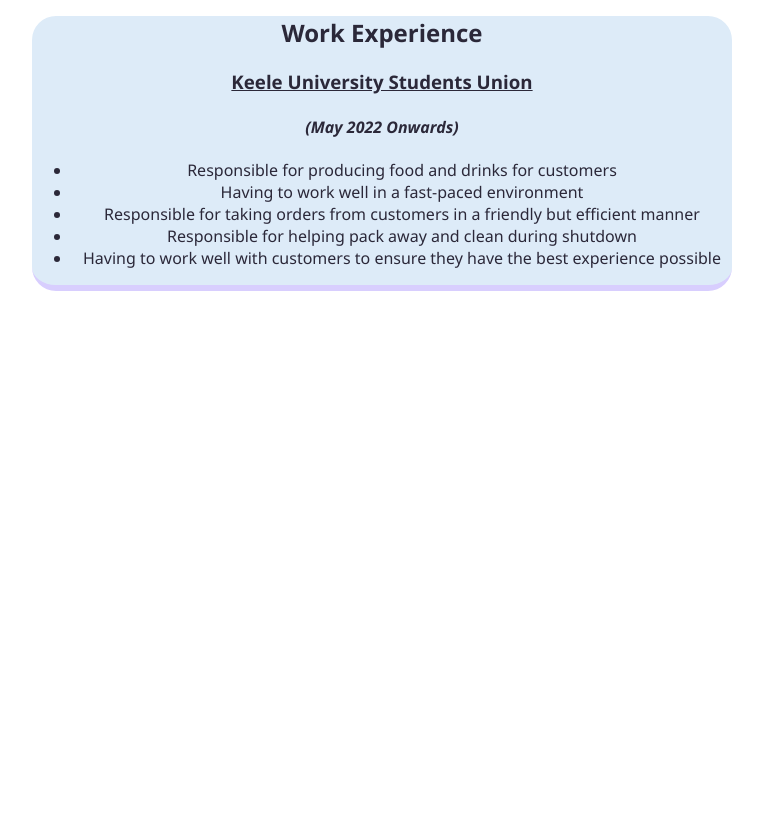
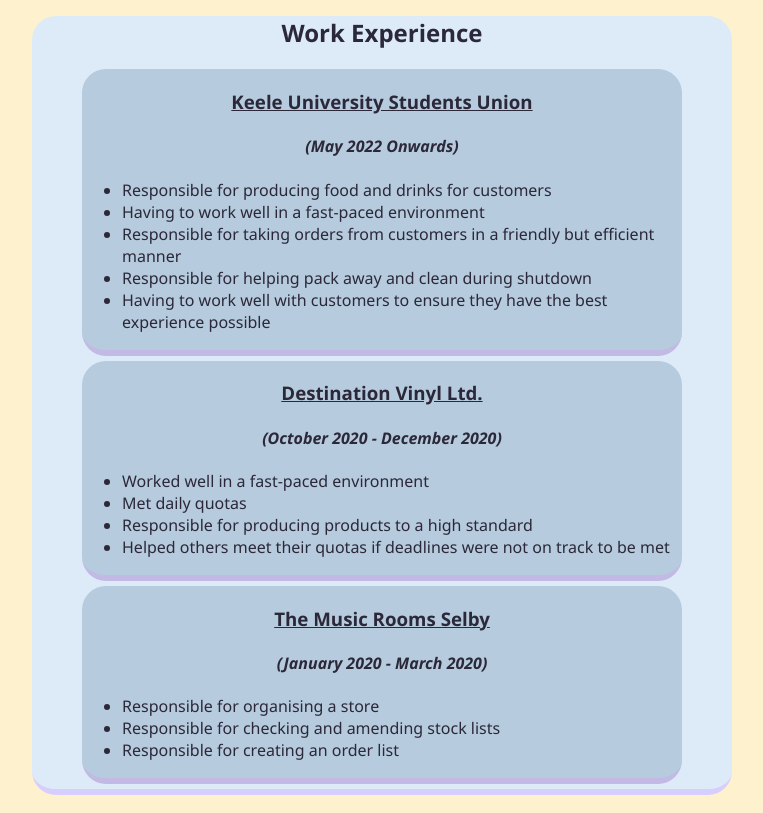
Before and after one commit to aimeetonks02/CSC---20021-Week-2-Assignment, a plain HTML site: page Practical 2/CVpage.html in a window 1280 px wide. Shown: the part 675-1488 px from the top of the page, without its empty margins (258-1021 px from the left). Before the commit the page ends 984 px from the top, so only its background shows below. Drawn offline with Linux system fonts and the light colour scheme.

Commit message:
train update

```diff
--- a/Practical 2/CVpage.html
+++ b/Practical 2/CVpage.html
@@ -44,6 +44,25 @@
                         <li>Having to work well with customers to ensure they have the best experience possible</li>
                     </ul>
                 </div>
+                <div class="destvin">
+                    <h3><u>Destination Vinyl Ltd.</u></h3>
+                    <h4><em>(October 2020 - December 2020)</em></h4>
+                    <ul>
+                        <li>Worked well in a fast-paced environment</li>
+                        <li>Met daily quotas</li>
+                        <li>Responsible for producing products to a high standard</li>
+                        <li>Helped others meet their quotas if deadlines were not on track to be met</li>
+                    </ul>
+                </div>
+                <div class="music">
+                    <h3><u>The Music Rooms Selby</u></h3>
+                    <h4><em>(January 2020 - March 2020)</em></h4>
+                    <ul>
+                        <li>Responsible for organising a store</li>
+                        <li>Responsible for checking and amending stock lists</li>
+                        <li>Responsible for creating an order list</li>
+                    </ul>
+                </div>
             </div>
 
         </body>
--- a/Practical 2/cv.css
+++ b/Practical 2/cv.css
@@ -2,6 +2,11 @@ body {
     padding: 10px;
     text-align: center;
     font-family: 'Segoe UI', Tahoma, Geneva, Verdana, sans-serif;
+    background:#fef2ce;
+}
+
+ul {
+    text-align: left;
 }
 
 .title {
@@ -53,3 +58,39 @@ body {
     border-bottom: 6px solid #d8cefe;
     border-radius: 24px;
 }
+
+.SU {
+    width: 600px;
+    border-radius: 24px;
+    padding-bottom: 1px;
+    padding-top: 1px;
+    margin-left: auto;
+    margin-right: auto;
+    background: #b6cbdd;
+    margin-bottom: 5px;
+    border-bottom: 6px solid #c2b9e4;
+}
+
+.destvin {
+    width: 600px;
+    border-radius: 24px;
+    padding-bottom: 1px;
+    padding-top: 1px;
+    margin-left: auto;
+    margin-right: auto;
+    background: #b6cbdd;
+    margin-bottom: 5px;
+    border-bottom: 6px solid #c2b9e4;
+}
+
+.music {
+    width: 600px;
+    border-radius: 24px;
+    padding-bottom: 1px;
+    padding-top: 1px;
+    margin-left: auto;
+    margin-right: auto;
+    background: #b6cbdd;
+    margin-bottom: 5px;
+    border-bottom: 6px solid #c2b9e4;
+}
```
